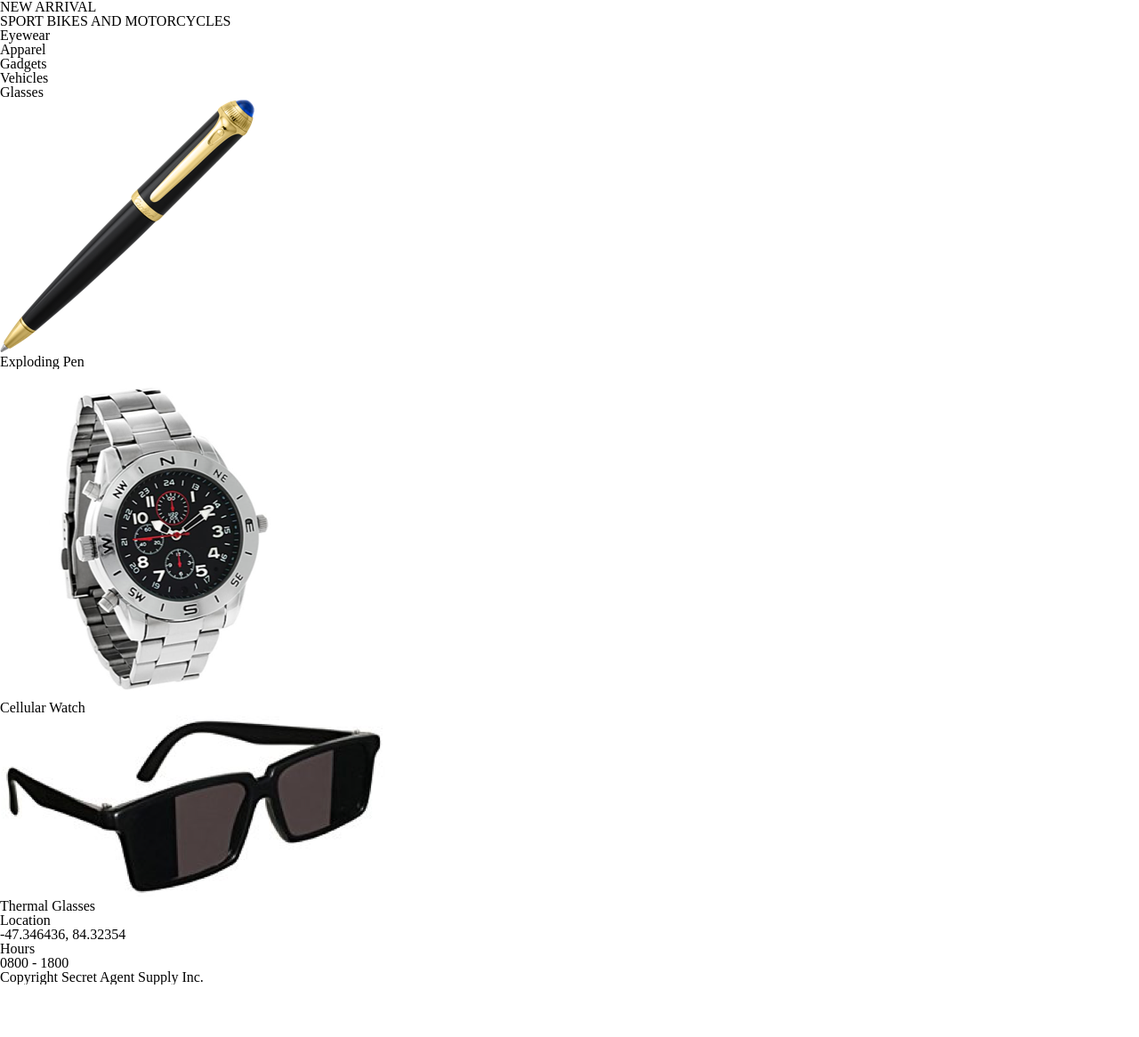
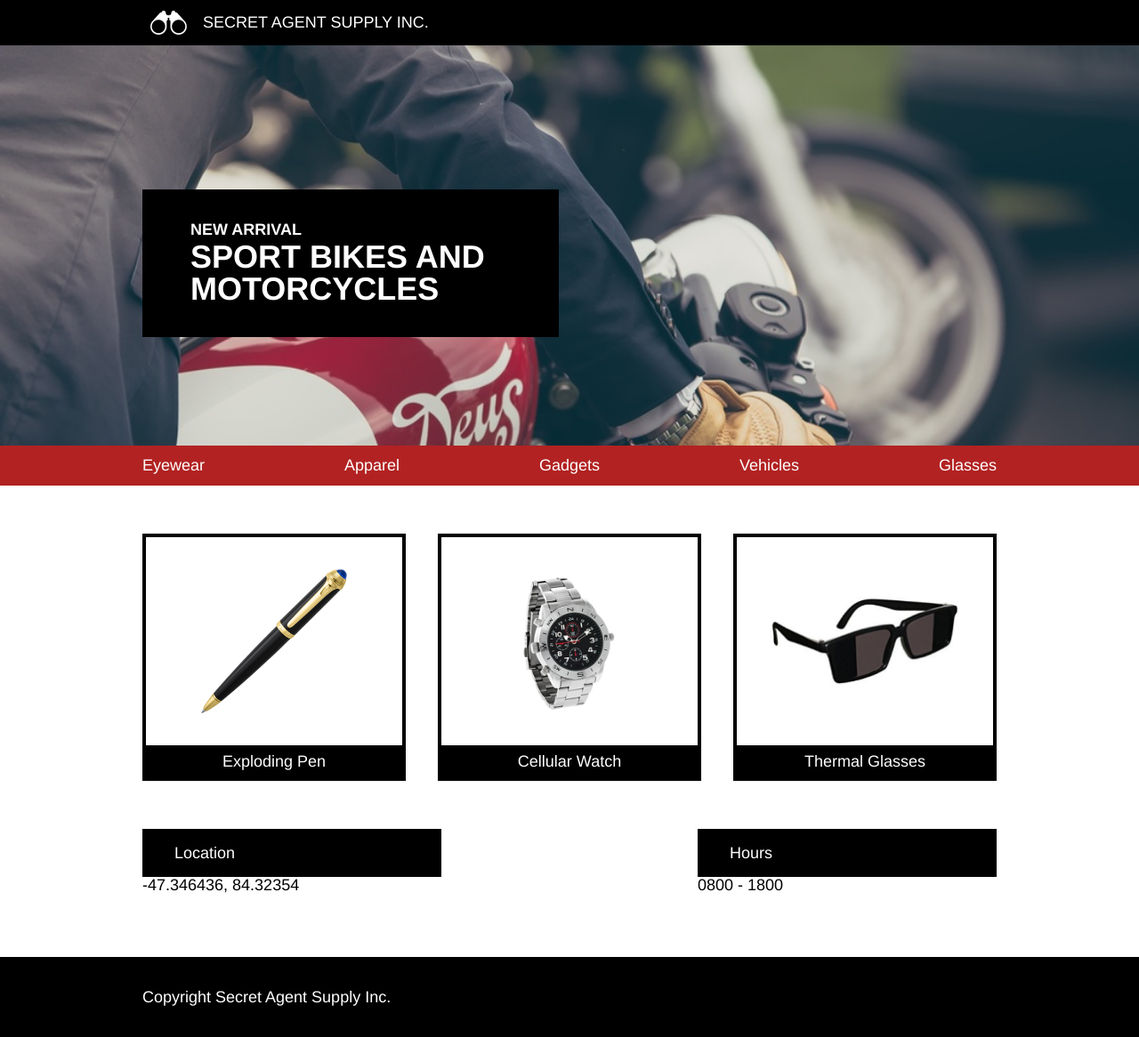
Before and after one commit to daverf/SecretAgentSupply, a plain HTML site: page index.html in a window 1280 px wide. Shown: the whole page at 89% size. Before the commit the page ends 1107 px from the top, so only its background shows below. Drawn offline with Linux system fonts and the light colour scheme.

Commit message:
commit completed project

```diff
--- a/index.html
+++ b/index.html
@@ -9,13 +9,25 @@
   <body>
 
     <header>
-      <div class="headertext">
+      <div class="sitecontainer">
+        <img id="logo" src="resources/images/logo.png" alt="Binoculars">
+        <div class="logotag">
+          <span>SECRET AGENT SUPPLY INC.</span>
+        </div>
+      </div>
+    </header>
+
+    <div class="banner">
+      <div class="sitecontainer">
+        <div class="bannertext">
           <h2>NEW ARRIVAL</h2>
           <h1>SPORT BIKES AND MOTORCYCLES</h1>
         </div>
-    </header>
+      </div>
+    </div>
 
     <div class="navbar">
+      <div class="sitecontainer">
         <div class="navbutton">
           <span>Eyewear</span>
         </div>
@@ -31,59 +43,73 @@
         <div class="navbutton">
           <span>Glasses</span>
         </div>
+        <div class="navbutton" id="menubutton">
+          <span>Menu</span>
+        </div>
+      </div>
     </div>
 
     <div class="mainproducts">
-      <div class="product">
-        <div class="mainimg">
-          <img src="resources/images/pen.png" alt="Exploding Pen">
+      <div class="sitecontainer">
+
+        <div class="product" id="pen">
+          <div class="imgcontainer">
+            <img src="resources/images/pen.png" alt="Pen">
           </div>
-        <div class="imgcaption">
+          <div class="name">
             <span>Exploding Pen</span>
           </div>
         </div>
-      <div class="product">
-        <div class="mainimg">
-          <img src="resources/images/watch.png" alt="Cellular Watch">
+
+        <div class="product" id="watch">
+          <div class="imgcontainer">
+            <img src="resources/images/watch.png" alt="Watch">
           </div>
-        <div class="imgcaption">
+          <div class="name">
             <span>Cellular Watch</span>
           </div>
         </div>
-      <div class="product">
-        <div class="mainimg">
-          <img src="resources/images/glasses.png" alt="Thermal Glasses">
+
+        <div class="product" id="glasses">
+          <div class="imgcontainer">
+            <img src="resources/images/glasses.png" alt="">
           </div>
-        <div class="imgcaption">
+          <div class="name">
             <span>Thermal Glasses</span>
+          </div>
         </div>
       </div>
     </div>
 
     <div class="info">
-      <div class="infobox">
+      <div class="sitecontainer">
+        <div class="infobox"  id="location">
           <div class="infoheading">
-          <h3>Location</h3>
+            <span>Location</span>
           </div>
           <div class="infocontent">
-          <h3>-47.346436, 84.32354</h3>
+            <span>-47.346436, 84.32354</span>
           </div>
         </div>
         <div class="infobox">
           <div class="infoheading">
-          <h3>Hours</h3>
+            <span>Hours</span>
           </div>
           <div class="infocontent">
-          <h3>0800 - 1800</h3>
+            <span>0800 - 1800</span>
+          </div>
         </div>
       </div>
     </div>
 
     <div class="footer">
+      <div class="sitecontainer">
         <div class="copyright">
           <span>Copyright Secret Agent Supply Inc.</span>
         </div>
       </div>
+    </div>
+
 
   </body>
 </html>
--- a/resources/css/styles.css
+++ b/resources/css/styles.css
@@ -0,0 +1,126 @@
+html {font-size: 18px;}
+
+body {font-family: helvetica;
+color: white;
+}
+
+/* Header */
+
+header { background-color: black;
+  height: 1.5rem;
+display: flex;
+justify-content: center;
+padding: 0.66rem 0 0.66rem 0;
+}
+
+.sitecontainer {width: 960px;}
+
+header .sitecontainer {display: flex;
+align-items: center;}
+
+#logo {height: 1.5rem; width: auto;
+margin-left: 0.5rem;
+margin-right: 1rem;}
+
+.logotag {font-size: 1rem; margin: 5rem 0 5rem 0;
+}
+
+/* Banner */
+
+.banner {background-image: url("../images/moto.jpeg");
+height: 25rem;
+background-size: cover;
+display: flex;
+justify-content: center;
+}
+
+.bannertext {width: 20rem;
+  background-color: black;
+  position: relative;
+top: 9rem;
+padding: 2rem 3rem 2rem 3rem;}
+
+.bannertext h2 {font-size: 1rem;
+font-weight: bold;
+margin-bottom: 0.25rem;}
+
+.bannertext h1 {font-size: 2rem;
+font-weight: bold;}
+
+/* Nav */
+
+.navbar {background-color: firebrick;
+display: flex;
+justify-content: center;}
+
+.navbar .sitecontainer {display: flex;
+align-items: center;
+justify-content: space-between;
+padding: 0.75rem 0 0.75rem 0;}
+
+/* Product Boxes */
+
+.mainproducts {display: flex;
+justify-content: center;}
+
+.mainproducts .sitecontainer {display: flex;
+justify-content: space-between;
+margin: 3rem 0 3rem 0;}
+
+.product {border: 4px black solid;
+width: 30%;
+display: flex;
+flex-direction: column;
+align-items: center;}
+
+.imgcontainer {height: 9rem;
+  max-width: 75%;
+margin: 2rem 0 2rem 0;
+display: flex;
+align-items: center;
+}
+
+.imgcontainer img {max-height: 100%; width: auto; max-width: 100%;}
+
+.product .name {width: 100%;
+  background-color: black;
+padding: 0.5rem 0 0.5rem 0;
+display: flex;
+justify-content: center;}
+
+/* Info Boxes */
+
+.info {display: flex; justify-content: center;}
+
+.infoheading {background-color: black; padding: 1rem 0 1rem 0;}
+
+.infoheading span {margin: 1rem 0 1rem 2rem;}
+.infocontent span {color: black;}
+
+.infobox {width: 35%;}
+
+.info .sitecontainer {display: flex; justify-content: space-between;
+margin-bottom: 4rem;}
+
+/* Footer */
+
+.footer {height: 5rem; background-color: black;
+display: flex; justify-content: center; align-items: center;}
+
+/* Tablet: Landcape Orientation Media Queries */
+
+@media only screen and (max-width: 1024px) { .product {min-width: 47%;}
+.infobox {width: 35%;} #glasses {display: none;} .infobox {width: 35%;}
+.navbutton {display: none;} #menubutton {display:inline;} .navbar .sitecontainer
+{justify-content: center;}}
+
+@media only screen and (min-width: 1025px) {#menubutton {display: none;}}
+
+/* Smartphone Media Query */
+
+@media only screen and (max-width: 470px) {.banner {max-height: 15rem;}.bannertext {top: 10rem;
+  padding: 1rem 0 1rem 2rem; width: 100%;}.bannertext h2 {font-size: 0.77rem}
+.bannertext h1 {font-size: 1rem;} #watch {display: none;} #pen {width: 90%;}
+.mainproducts .sitecontainer {justify-content: center;} .info .sitecontainer {display: flex;
+flex-direction: column; align-items: center;}
+.infobox {width: 90%;} #location {margin-bottom: 0.5rem;} .copyright {text-align: center;}}
```
Lines whose indentation alone changed are shown as unchanged.
